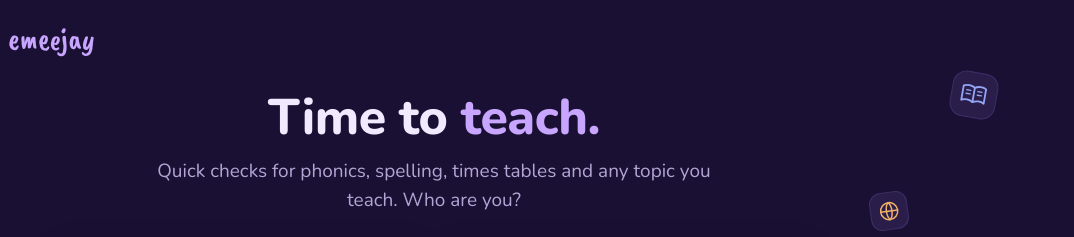
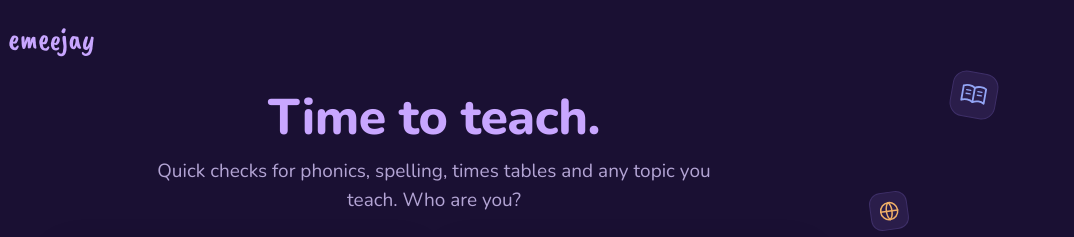
Before and after one commit to emjay-code/emeejay, a website: page index.html in a window 1280 px wide. Shown: the top 237 px of the page, 206-1280 px from the left. Drawn offline with nearby package versions, Linux system fonts and the light colour scheme.

Commit message:
Add files via upload

```diff
--- a/index.html
+++ b/index.html
@@ -46,7 +46,7 @@ button{font-family:inherit;font-size:inherit;cursor:pointer}
 .crumb{background:none;border:1.5px solid var(--line);border-radius:999px;color:var(--muted);font-weight:700;font-size:14px;padding:8px 16px}
 .crumb:hover{color:var(--lilac);border-color:var(--lilac-dim)}
 .hero{text-align:center;max-width:680px;margin:0 auto 26px}
-.hero h1{font-size:clamp(30px,6vw,50px);line-height:1.1;margin:0 0 12px;font-weight:800;letter-spacing:-.01em}
+.hero h1{font-size:clamp(30px,6vw,50px);line-height:1.1;margin:0 0 12px;font-weight:800;letter-spacing:-.01em;color:var(--lilac)}
 .hero h1 span{color:var(--lilac)}
 .hero p{margin:0 auto;color:var(--muted);font-size:clamp(16px,2.4vw,19px);max-width:52ch}
 .note{max-width:540px;margin:0 auto 30px;text-align:center;font-size:13px;color:var(--muted);background:var(--card);border:1px solid var(--line);border-radius:12px;padding:9px 14px}
```
